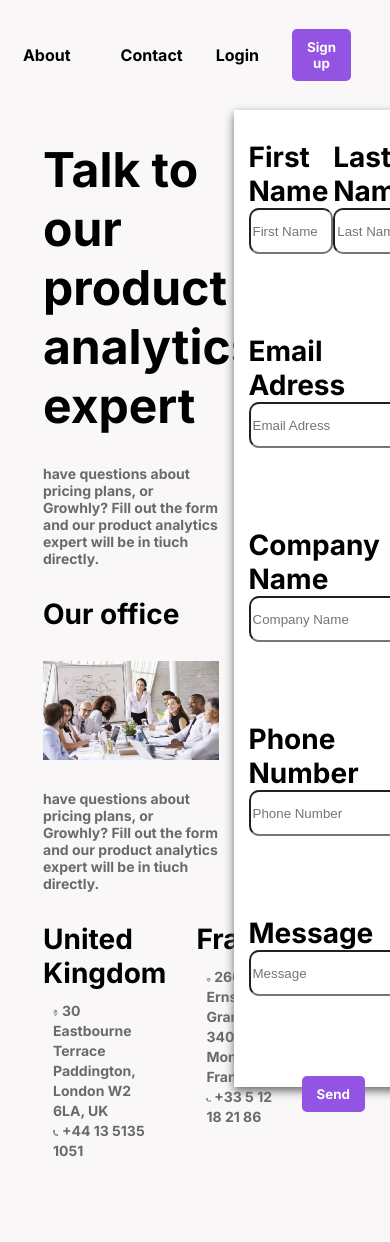
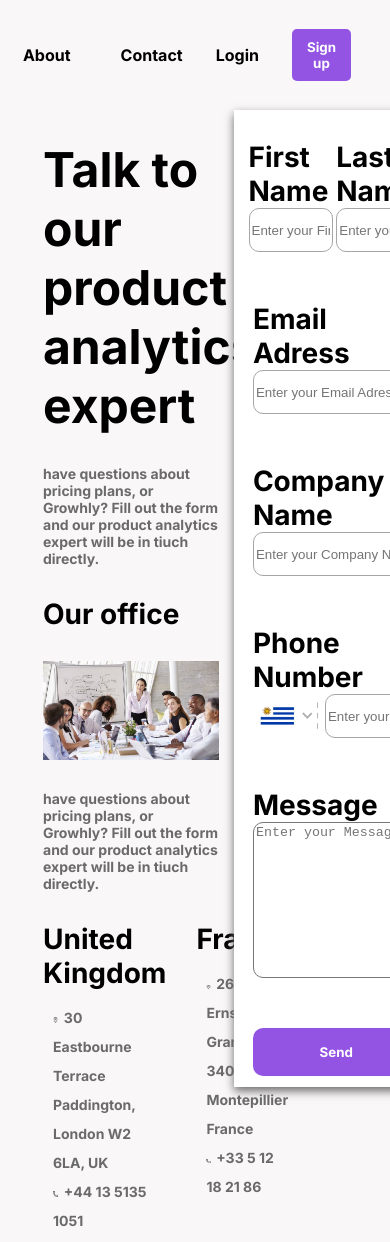
Before and after one commit to LucasChiappini/html-css, a plain HTML site: page index.html in a window 390 px wide. Shown: the top 1242 px of the page. Before the commit the page ends 1170 px from the top, so only its background shows below. Drawn offline with Linux system fonts and the light colour scheme.

Commit message:
feat:Crear Formulario 2.0
Formulario casi terminado (falta ver si el phone number esta bien). Tambien se arreglo el boton enviar del formulario. Ademas se arreglo el tamaño de letra del contenido del footer.

```diff
--- a/index.html
+++ b/index.html
@@ -22,7 +22,7 @@
     <header>
         <nav class="container-nav">
             <div class="login-nav">
-                <button>Sign up</button>
+                <button id="iSignUp">Sign up</button>
                 <a>Login</a>
             </div>
             <ul>
@@ -36,7 +36,7 @@
     </header>
 
     <!-- Content↓↓↓ -->
-    <div class="container-content">
+    <main class="container-content">
         <div class="card-1">
             <h1>Talk to our product analytics expert</h1>
             <span>have questions about pricing plans, or Growhly? Fill out the form and our product analytics expert
@@ -47,7 +47,7 @@
                 will be in tiuch directly.</span>
 
             <!-- Footer↓↓↓ -->
-            <div class="location">
+            <footer class="location">
                 <div id="locations">
                     <h2>United Kingdom</h2>
                     <div class="location-content">
@@ -76,46 +76,50 @@
                         </div>
                     </div>
                 </div>
-            </div>
+            </footer>
         </div>
 
-        <div class="card-2">
+        <form class="card-2">
             <div class="first-inputs">
                 <div class="inputs-style">
                     <label for="iFirstName">First Name</label>
-                    <input type="text" placeholder="First Name" id="iFirstName">
+                    <input type="text" placeholder="Enter your First Name" id="iFirstName">
                 </div>
 
                 <div class="inputs-style">
                     <label for="iLastName">Last Name</label>
-                    <input type="text" placeholder="Last Name" id="iLastName">
+                    <input type="text" placeholder="Enter your Last Name" id="iLastName">
                 </div>
             </div>
 
 
             <div class="inputs-style">
                 <label for="iEmailAdress">Email Adress</label>
-                <input type="text" placeholder="Email Adress" id="iEmailAdress">
+                <input type="text" placeholder="Enter your Email Adress" id="iEmailAdress">
             </div>
 
             <div class="inputs-style">
                 <label for="iCompanyName">Company Name</label>
-                <input type="text" placeholder="Company Name" id="iCompanyName">
+                <input type="text" placeholder="Enter your Company Name" id="iCompanyName">
             </div>
 
             <div class="inputs-style">
                 <label for="iPhoneNumber">Phone Number</label>
-                <input type="text" class="phonenumber-input" placeholder="Phone Number" id="iPhoneNumber">
+                <div class="input-phonenumber">
+                    <button id="IphonenumberButton"><img src="./assets/images/BanderaUruguay.png" alt="Phone Number's image"></button>
+                  <input type="text" placeholder="Enter your Phone Number" id="iPhoneNumber">
+                </div>
+
             </div>
 
             <div class="inputs-style">
                 <label for="iMessage">Message</label>
-                <input type="text" placeholder="Message" id="iMessage">
+                <textarea name="" id="iMessage" cols="30" rows="10" placeholder="Enter your Message"></textarea>
             </div>
-            <button>Send</button>
+            <button id="iSend">Send</button>
 
-        </div>
-    </div>
+        </form>
+    </main>
 
 
 </body>
--- a/styles/global.css
+++ b/styles/global.css
@@ -5,9 +5,11 @@
 
 body {
     background-color: #F9F7F7;
+    font-family: 'Inter', sans-serif;
 }
 
-button {
+/*--------------------Header Styles↓↓↓-------------------------*/
+#iSignUp {
     border-radius: 5px;
     font-family: 'Inter', sans-serif;
     background-color: #9354E3;
@@ -16,7 +18,7 @@ button {
     padding: 10px 15px 10px 15px;
 }
 
-/*--------------------Header Styles↓↓↓-------------------------*/
+
 header {
     display: flex;
     align-content: center;
@@ -49,7 +51,6 @@ header {
     display: flex;
     gap: 33px;
     flex-direction: row-reverse;
-    font-family: 'Inter', sans-serif;
     align-items: center;
 }
 
@@ -67,12 +68,11 @@ a {
 .container-content {
     display: flex;
     height: 977px;
-    font-family: 'Inter', sans-serif;
     margin: 0px 28px 0px 28px;
     width: 100%;
 
 }
-
+/*--------------------Card-1 Styles↓↓↓-------------------------*/
 .card-1 {
     display: flex;
     flex-direction: column;
@@ -101,7 +101,7 @@ a {
     width: 100%;
     height: 45%;
 }
-
+/*--------------------Footer Styles↓↓↓-------------------------*/
 .location {
     display: flex;
     flex-direction: row;
@@ -109,8 +109,10 @@ a {
     gap: 30px;
     height: 35%;
 }
-.location-content{
+
+.location-content {
     padding: 10px;
+    font-size: 24px;
 }
 
 .location img {
@@ -119,7 +121,7 @@ a {
     gap: 30px;
     padding-top: 10px;
 }
-
+/*--------------------Card-2 Styles↓↓↓-------------------------*/
 .card-2 {
     display: flex;
     flex-direction: column;
@@ -128,30 +130,58 @@ a {
     box-shadow: 0px 4px 9px #6B6A6A;
     align-items: center;
     align-content: center;
-    padding:30px 0px 0px 15px;
-    gap: 80px;
+    padding: 30px 0px 0px 15px;
+    gap: 50px;
 
 }
 
-.card-2 label{
+.card-2 label {
     font-size: 28px;
 }
 
-.card-2 input{
+.card-2 input {
     width: 90%;
     border-radius: 10px;
     height: 40px;
     align-items: flex-start;
+    border: 1px solid;
+    border-color: #A6A6A6;
 }
 
-.first-inputs{
+#iMessage {
+    border-radius: 10px;
+}
+
+.first-inputs {
     display: flex;
     flex-direction: row;
     width: 100%;
 }
 
-.inputs-style{
+.inputs-style {
     display: flex;
     flex-direction: column;
-    width: 100%;
+    width: 95%;
 }
+
+.input-phonenumber{
+    display: flex;
+}
+.input-phonenumber img{
+    width: 60px;
+}
+
+#IphonenumberButton{
+    background-color: white;
+    border-style: none;
+}
+
+#iSend {
+    width: 95%;
+    background-color: #9354E3;
+    font-family: 'Inter', sans-serif;
+    border-radius: 10px;
+    height: 48.08px;
+    color: white;
+    border-style: none;
+}
```
Also changed, not shown: assets/images/BanderaUruguay.png (added), assets/images/Bandera_Uruguay_2018.png (deleted).
